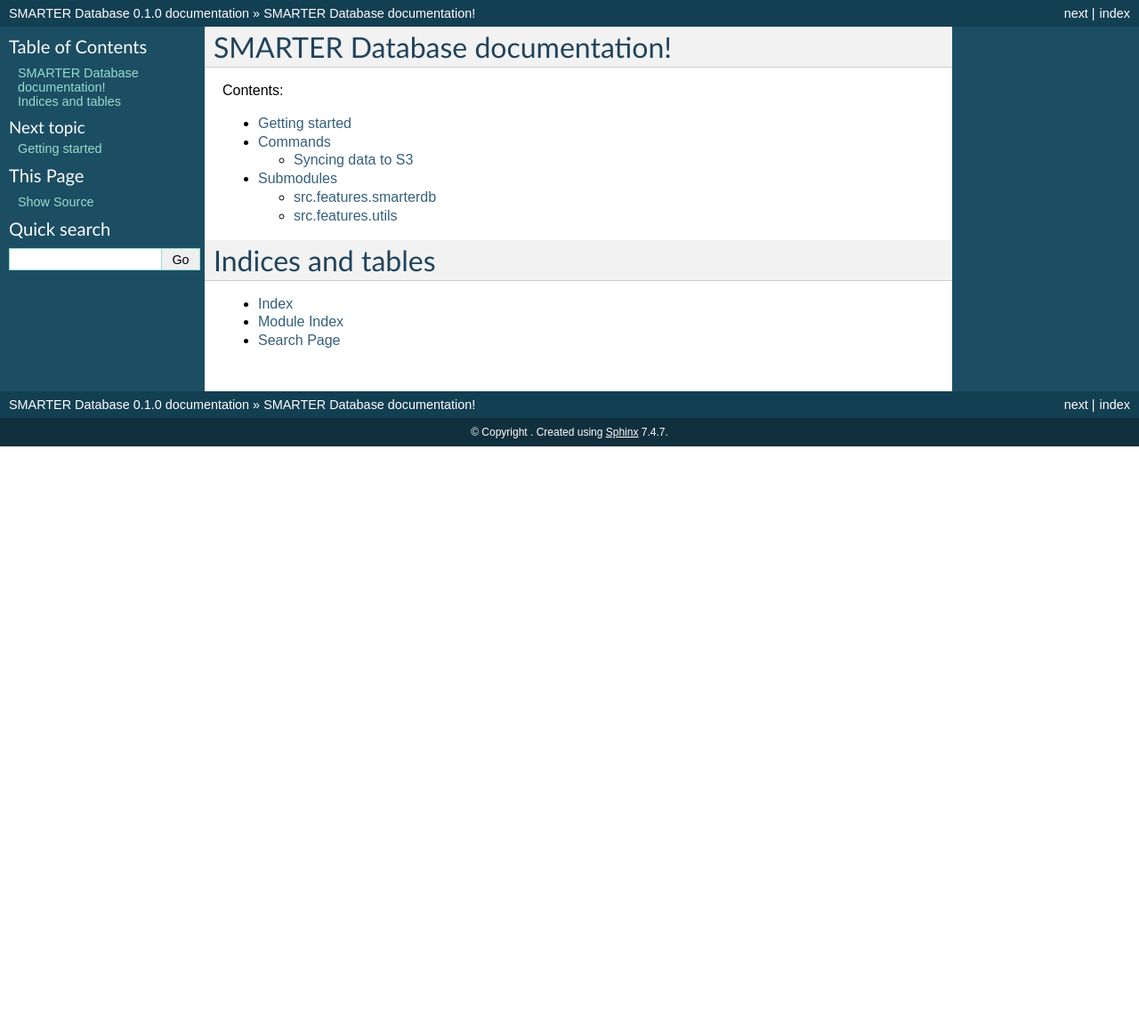
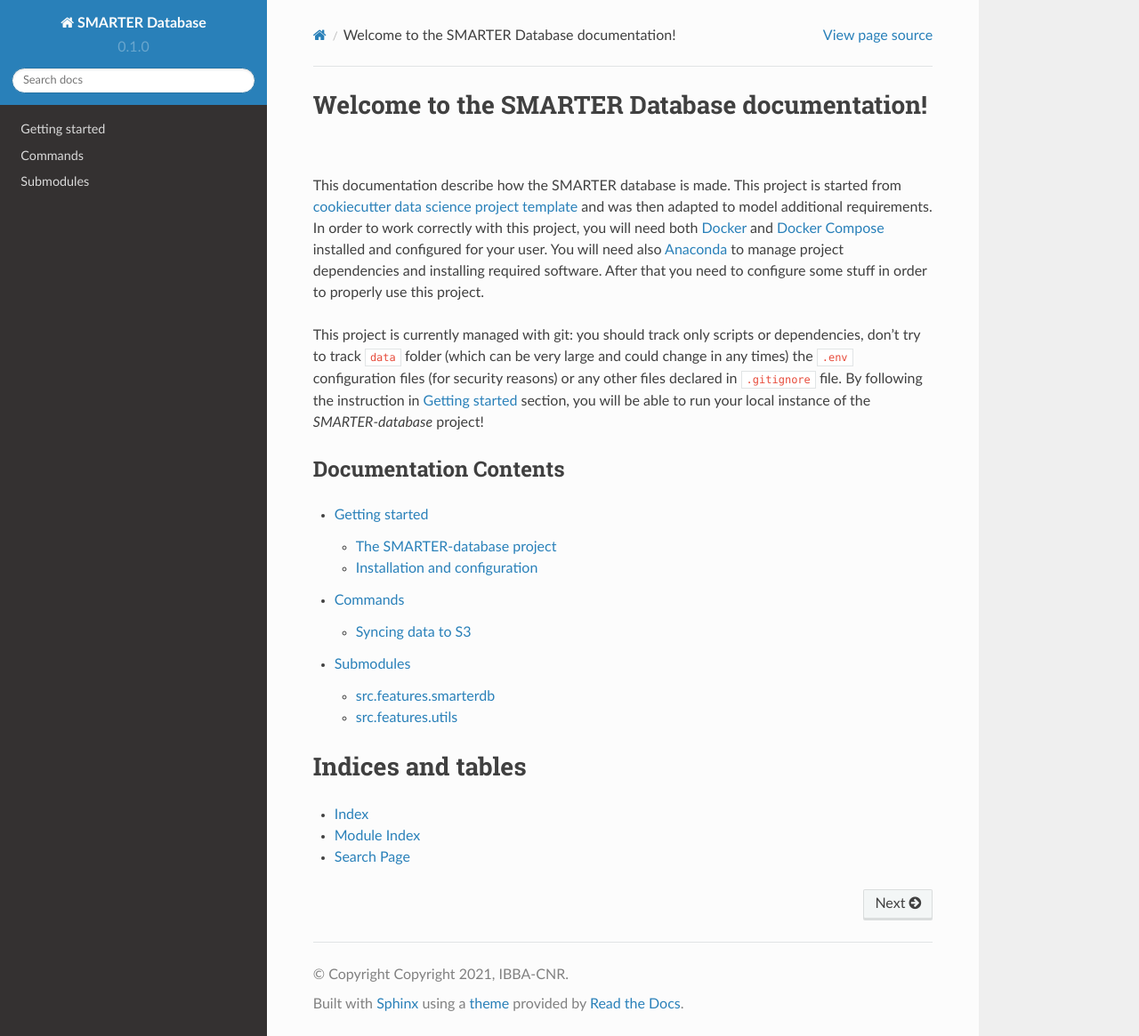
Before and after one commit to cnr-ibba/SMARTER-database, a Sphinx documentation site: the page built from docs/index.rst, in a window 1280 px wide and 1165 px high. Shown: the whole window at 89% size. Built offline with Sphinx 7.4.7 and the Read the Docs theme 2.0.0, drawn with Linux system fonts in a browser that asks for light colours.

Commit message:
:memo: start documenting the project

```diff
--- a/docs/conf.py
+++ b/docs/conf.py
@@ -34,6 +34,8 @@
     'sphinx.ext.intersphinx',
     'sphinx.ext.napoleon',
     'sphinx.ext.imgconverter',
+    'sphinx.ext.autosectionlabel',
+    'sphinx_rtd_theme'
 ]
 
 # Add any paths that contain templates here, relative to this directory.
@@ -50,6 +52,8 @@
 
 # General information about the project.
 project = u'SMARTER Database'
+
+copyright = src.__copyright__
 
 # The version info for the project you're documenting, acts as replacement for
 # |version| and |release|, also used in various other places throughout the
@@ -119,7 +123,7 @@
 
 # The theme to use for HTML and HTML Help pages.  See the documentation for
 # a list of builtin themes.
-html_theme = 'default'
+html_theme = 'sphinx_rtd_theme'
 
 # Theme options are theme-specific and customize the look and feel of a theme
 # further.  For a list of options available for each theme, see the
--- a/docs/getting-started.rst
+++ b/docs/getting-started.rst
@@ -1,6 +1,59 @@
+
 Getting started
 ===============
 
-This is where you describe how to get set up on a clean install, including the
-commands necessary to get the raw data (using the `sync_data_from_s3` command,
-for example), and then how to make the cleaned, final data sets.
+..
+  This is where you describe how to get set up on a clean install, including the
+  commands necessary to get the raw data (using the `sync_data_from_s3` command,
+  for example), and then how to make the cleaned, final data sets.
+
+The SMARTER-database project
+----------------------------
+
+Lorem ipsum dolor sit amet, consectetur adipisicing elit, sed do eiusmod tempor
+incididunt ut labore et dolore magna aliqua. Ut enim ad minim veniam, quis nostrud
+exercitation ullamco laboris nisi ut aliquip ex ea commodo consequat. Duis aute
+irure dolor in reprehenderit in voluptate velit esse cillum dolore eu fugiat nulla
+pariatur. Excepteur sint occaecat cupidatat non proident, sunt in culpa qui officia
+deserunt mollit anim id est laborum.
+
+Installation and configuration
+------------------------------
+
+Clone this project with GIT
+^^^^^^^^^^^^^^^^^^^^^^^^^^^
+
+In order to install *SMARTER-database* project, you need to clone it
+`from GitHub <https://github.com/cnr-ibba/SMARTER-database.git>`__ using git::
+
+  $ git clone https://github.com/cnr-ibba/SMARTER-database.git
+
+.. note::
+
+  If you plan to install this project in a shared folder, take a look before at
+  `Shared folders and permissions <https://bioinfo-guidelines.readthedocs.io/en/latest/general/sharing.html#shared-folders-and-permissions>`__
+  and in particoular at the `Setting permissions <https://bioinfo-guidelines.readthedocs.io/en/latest/general/sharing.html#setting-permissions>`__
+  section in the `BIOINFO Guidelines <https://bioinfo-guidelines.readthedocs.io/en/latest/>`__
+  documentation
+
+.. tip::
+
+  In order to better share this project with other users on the same machine, its
+  better to clone this project inside a directory with the **SGID** special permission
+  (see `Using SGID <https://bioinfo-guidelines.readthedocs.io/en/latest/general/sharing.html#using-sgid>`__
+  for more informations)
+
+.. warning::
+
+  Every file you create in a **SGID** directory will have the correct permissions
+  and ownership, however if you **copy** a file throug ``scp``, ``rsync`` or you
+  move a file from a non **SGID** directory, the permission will be the stardard
+  ones defined for your user. You should check that permissions are correct after
+  *moving* or *copying* files, in particoular for ``data`` directory. To add the
+  **SGID** permission on the current directory and subfolder, you could do like
+  this::
+
+    $ find . -user $USER -type d -exec chmod g+s {} \;
+
+  This command should be called inside a *interactive bash login session*, since
+  bash will ignore commands which try to set the **SGID** permission.
--- a/docs/index.rst
+++ b/docs/index.rst
@@ -3,10 +3,26 @@
    You can adapt this file completely to your liking, but it should at least
    contain the root `toctree` directive.
 
-SMARTER Database documentation!
+Welcome to the SMARTER Database documentation!
 ==============================================
 
-Contents:
+This documentation describe how the SMARTER database is made. This project is started
+from `cookiecutter data science project template <https://www.redhat.com/sysadmin/suid-sgid-sticky-bit>`__
+and was then adapted to model additional requirements. In order to work correctly
+with this project, you will need both `Docker <https://www.docker.com/>`__ and
+`Docker Compose <https://docs.docker.com/compose/>`__ installed and configured for your user.
+You will need also `Anaconda <https://docs.anaconda.com/anaconda/>`__ to manage
+project dependencies and installing required software.
+After that you need to configure some stuff in order to properly use this project.
+
+This project is currently managed with git: you should track only scripts or dependencies,
+don't try to track ``data`` folder (which can be very large and could change in any
+times) the ``.env`` configuration files (for security reasons) or any other files
+declared in ``.gitignore`` file. By following the instruction in :ref:`Getting started`
+section, you will be able to run your local instance of the *SMARTER-database* project!
+
+Documentation Contents
+----------------------
 
 .. toctree::
    :maxdepth: 2
--- a/requirements.txt
+++ b/requirements.txt
@@ -109,6 +109,7 @@
 sniffio==1.2.0
 snowballstemmer==2.1.0
 sphinx==3.5.0
+sphinx-rtd-theme==0.5.1
 sphinxcontrib-applehelp==1.0.2
 sphinxcontrib-devhelp==1.0.2
 sphinxcontrib-htmlhelp==1.0.3
```
Also changed, not shown: src/__init__.py (+10 -2 lines).
